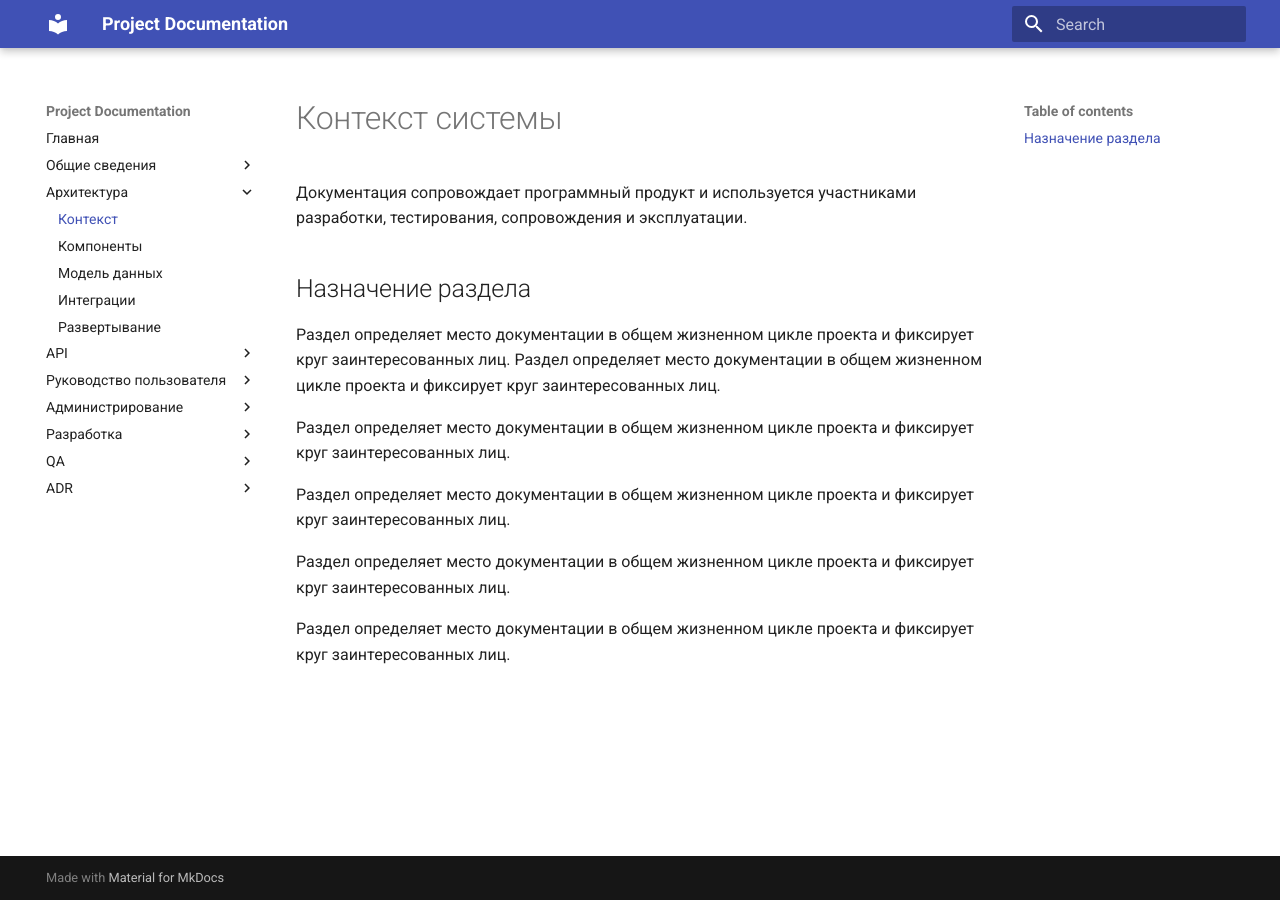
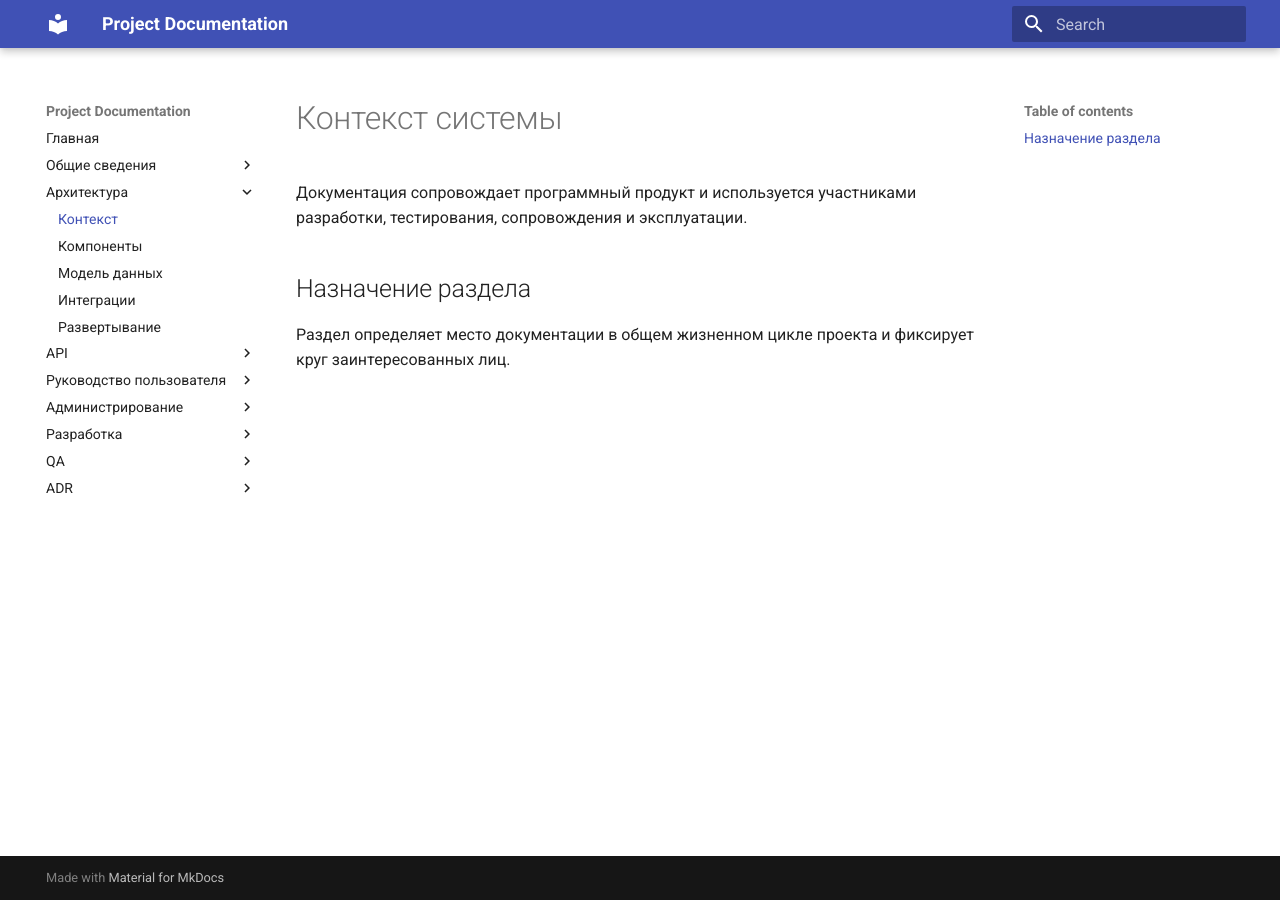
Before and after one commit to techwri/Demo, an MkDocs documentation site: the page built from docs/architecture/context.md, in a window 1280 px wide. Built offline with MkDocs 1.6.1 and Material for MkDocs 9.7.7, drawn with Linux system fonts in a browser that asks for light colours.

Commit message:
Update context.md

```diff
--- a/docs/architecture/context.md
+++ b/docs/architecture/context.md
@@ -5,13 +5,3 @@
 ## Назначение раздела
 
 Раздел определяет место документации в общем жизненном цикле проекта и фиксирует круг заинтересованных лиц.
-Раздел определяет место документации в общем жизненном цикле проекта и фиксирует круг заинтересованных лиц.
-
-Раздел определяет место документации в общем жизненном цикле проекта и фиксирует круг заинтересованных лиц.
-
-Раздел определяет место документации в общем жизненном цикле проекта и фиксирует круг заинтересованных лиц.
-
-
-Раздел определяет место документации в общем жизненном цикле проекта и фиксирует круг заинтересованных лиц.
-
-Раздел определяет место документации в общем жизненном цикле проекта и фиксирует круг заинтересованных лиц.
```
